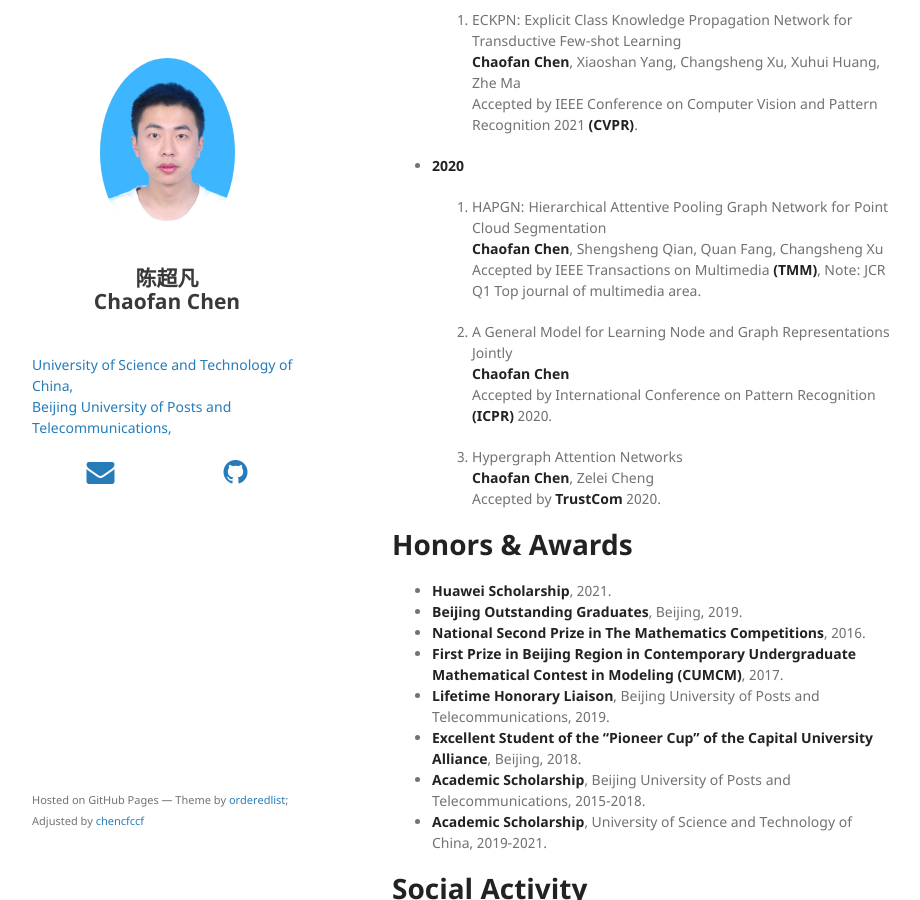
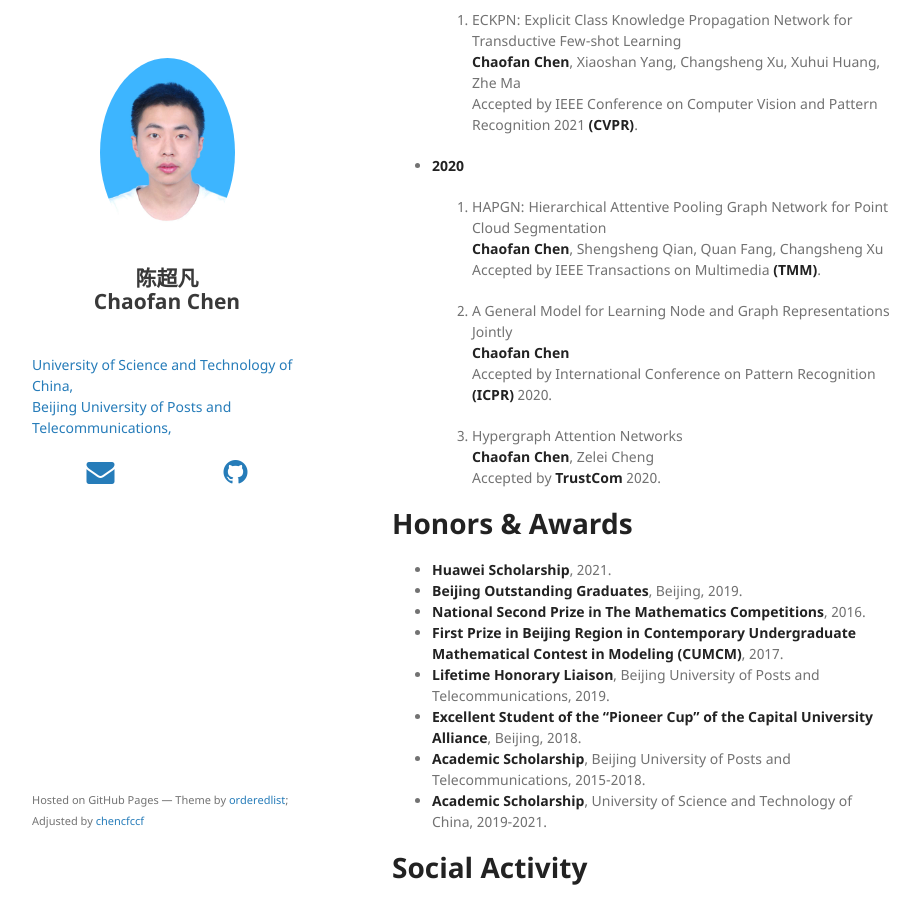
Before and after one commit to chencfccf/chencfccf.github.io, a Jekyll site: the page built from index.md, in a window 1280 px wide and 900 px high, scrolled down 1105 px. Shown: the whole window, without its empty margins (178-1098 px from the left). Built offline with Jekyll 4.4.1, drawn with Linux system fonts in a browser that asks for light colours; nearby versions of some CDN libraries; our own code applies the rules of GitHub Pages for plain Markdown files.

Commit message:
Update index.md

```diff
--- a/index.md
+++ b/index.md
@@ -63,7 +63,7 @@ I am a Ph.D candidate at **University of Science and Technology of China (USTC)*
 
   1. HAPGN: Hierarchical Attentive Pooling Graph Network for Point Cloud Segmentation
   **Chaofan Chen**, Shengsheng Qian, Quan Fang, Changsheng Xu
-  Accepted by IEEE Transactions on Multimedia **(TMM)**, Note: JCR Q1 Top journal of multimedia area.
+  Accepted by IEEE Transactions on Multimedia **(TMM)**.
 
   2. A General Model for Learning Node and Graph Representations Jointly
   **Chaofan Chen**
```
